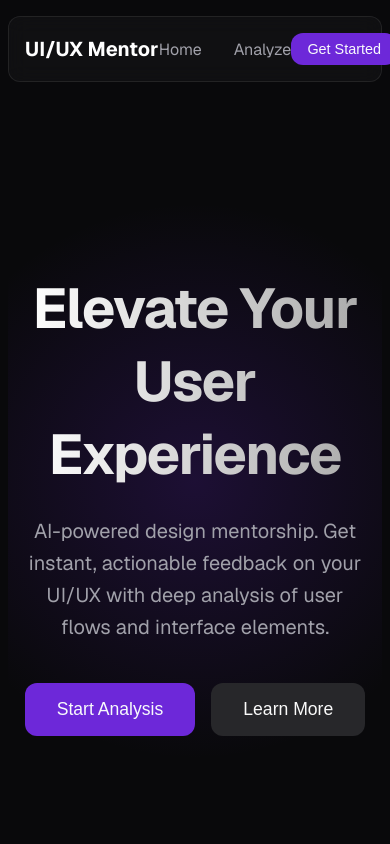
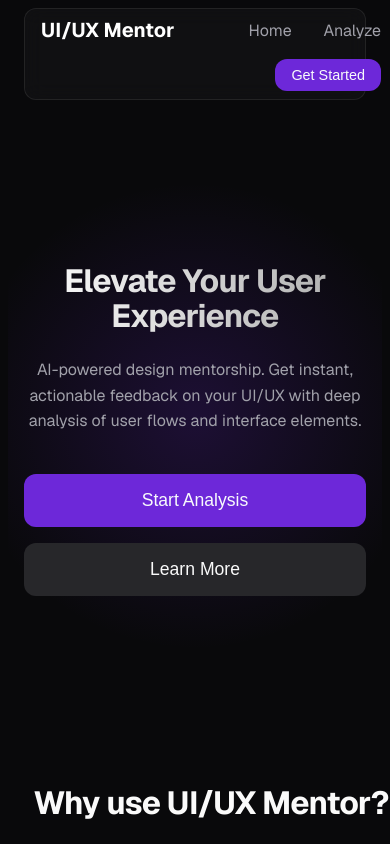
Before and after one commit to shareef-padar/UI-uX-Mentor, a Next.js app: page / in a window 390 px wide. Shown: the top 844 px of the page. Built offline with nearby package versions, Linux system fonts and the light colour scheme.

Commit message:
Make UI fully responsive across mobile, tablet, and desktop

```diff
--- a/app/page.js
+++ b/app/page.js
@@ -12,21 +12,30 @@ export default function Home() {
         padding: '6rem 1rem',
         background: 'radial-gradient(circle at center, hsl(var(--primary) / 0.2), transparent 70%)'
       }}>
-        <h1 style={{ fontSize: '3.5rem', marginBottom: '1.5rem', background: 'linear-gradient(to right, #fff, #aaa)', WebkitBackgroundClip: 'text', WebkitTextFillColor: 'transparent' }}>
+        <h1 style={{
+          fontSize: 'clamp(2rem, 8vw, 3.5rem)',
+          marginBottom: '1.5rem',
+          background: 'linear-gradient(to right, #fff, #aaa)',
+          WebkitBackgroundClip: 'text',
+          WebkitTextFillColor: 'transparent',
+          lineHeight: '1.1'
+        }}>
           Elevate Your User Experience
         </h1>
-        <p style={{ fontSize: '1.25rem', color: 'hsl(var(--muted-foreground))', maxWidth: '600px', margin: '0 auto 2.5rem' }}>
+        <p style={{ fontSize: 'clamp(1rem, 4vw, 1.25rem)', color: 'hsl(var(--muted-foreground))', maxWidth: '600px', margin: '0 auto 2.5rem' }}>
           AI-powered design mentorship. Get instant, actionable feedback on your UI/UX with deep analysis of user flows and interface elements.
         </p>
-        <div style={{ display: 'flex', gap: '1rem', justifyContent: 'center' }}>
-          <Link href="/analyze">
-            <Button variant="primary" style={{ fontSize: '1.1rem', padding: '1rem 2rem' }}>
+        <div style={{ display: 'flex', gap: '1rem', justifyContent: 'center', flexWrap: 'wrap' }}>
+          <Link href="/analyze" className="w-full-mobile w-auto-md">
+            <Button variant="primary" style={{ fontSize: '1.1rem', padding: '1rem 2rem', width: '100%' }}>
               Start Analysis
             </Button>
           </Link>
-          <Button variant="secondary" style={{ fontSize: '1.1rem', padding: '1rem 2rem' }}>
-            Learn More
-          </Button>
+          <div className="w-full-mobile w-auto-md">
+            <Button variant="secondary" style={{ fontSize: '1.1rem', padding: '1rem 2rem', width: '100%' }}>
+              Learn More
+            </Button>
+          </div>
         </div>
       </section>
 
--- a/components/Header.js
+++ b/components/Header.js
@@ -7,21 +7,28 @@ export function Header() {
     return (
         <header className="glass-panel" style={{
             position: 'sticky',
-            top: '1rem',
+            top: '0.5rem',
             zIndex: 50,
-            margin: '1rem auto',
-            maxWidth: '1200px',
+            margin: '0.5rem 1rem',
+            maxWidth: 'calc(100% - 2rem)',
             borderRadius: 'var(--radius)'
         }}>
-            <div className="container" style={{ display: 'flex', alignItems: 'center', justifyContent: 'space-between', padding: '1rem' }}>
+            <div className="container" style={{
+                display: 'flex',
+                alignItems: 'center',
+                justifyContent: 'space-between',
+                padding: '0.5rem 1rem',
+                flexWrap: 'wrap',
+                gap: '1rem'
+            }}>
                 <Link href="/" style={{ textDecoration: 'none', fontWeight: 'bold', fontSize: '1.25rem', color: 'white' }}>
                     UI/UX Mentor
                 </Link>
-                <nav style={{ display: 'flex', gap: '2rem' }}>
+                <nav className="desktop-only" style={{ display: 'flex', gap: '2rem' }}>
                     <Link href="/" style={{ color: 'hsl(var(--muted-foreground))', textDecoration: 'none' }}>Home</Link>
                     <Link href="/analyze" style={{ color: 'hsl(var(--muted-foreground))', textDecoration: 'none' }}>Analyze</Link>
                 </nav>
-                <div>
+                <div style={{ marginLeft: 'auto' }}>
                     <Link href="/analyze">
                         <Button variant="primary" style={{ padding: '0.5rem 1rem', fontSize: '0.9rem' }}>Get Started</Button>
                     </Link>
--- a/styles/globals.css
+++ b/styles/globals.css
@@ -9,7 +9,8 @@
   --popover: 240 10% 3.9%;
   --popover-foreground: 0 0% 98%;
 
-  --primary: 263.4 70% 50.4%; /* Purple-ish */
+  --primary: 263.4 70% 50.4%;
+  /* Purple-ish */
   --primary-foreground: 210 40% 98%;
 
   --secondary: 240 3.7% 15.9%;
@@ -29,6 +30,11 @@
   --ring: 240 4.9% 83.9%;
 
   --radius: 0.75rem;
+
+  /* Breakpoints */
+  --sm: 640px;
+  --md: 768px;
+  --lg: 1024px;
 }
 
 /* Smooth scrolling */
@@ -45,7 +51,12 @@ body {
 }
 
 /* Typography Defaults */
-h1, h2, h3, h4, h5, h6 {
+h1,
+h2,
+h3,
+h4,
+h5,
+h6 {
   font-family: var(--font-geist-sans);
   letter-spacing: -0.025em;
   font-weight: 700;
@@ -61,7 +72,13 @@ p {
   width: 100%;
   max-width: 1200px;
   margin: 0 auto;
-  padding: 0 1.5rem;
+  padding: 0 1rem;
+}
+
+@media (min-width: 640px) {
+  .container {
+    padding: 0 1.5rem;
+  }
 }
 
 .glass-panel {
@@ -74,8 +91,8 @@ p {
 
 .bg-gradient {
   background: radial-gradient(circle at 50% 0%,
-    hsl(var(--primary) / 0.15),
-    transparent 60%);
+      hsl(var(--primary) / 0.15),
+      transparent 60%);
 }
 
 .btn {
@@ -110,3 +127,48 @@ p {
 .btn-secondary:hover {
   background-color: hsl(var(--secondary) / 0.8);
 }
+
+/* Responsive Utilities */
+.mobile-only {
+  display: block;
+}
+
+.desktop-only {
+  display: none;
+}
+
+@media (min-width: 768px) {
+  .mobile-only {
+    display: none;
+  }
+
+  .desktop-only {
+    display: block;
+  }
+}
+
+.grid-stack {
+  display: grid;
+  grid-template-columns: 1fr;
+  gap: 1.5rem;
+}
+
+@media (min-width: 768px) {
+  .grid-2 {
+    grid-template-columns: repeat(2, 1fr);
+  }
+
+  .grid-3 {
+    grid-template-columns: repeat(3, 1fr);
+  }
+}
+
+.w-full-mobile {
+  width: 100%;
+}
+
+@media (min-width: 768px) {
+  .w-auto-md {
+    width: auto;
+  }
+}
```
Also changed, not shown: app/analyze/page.js (+8 -3 lines), app/report/page.js (+29 -15 lines).
